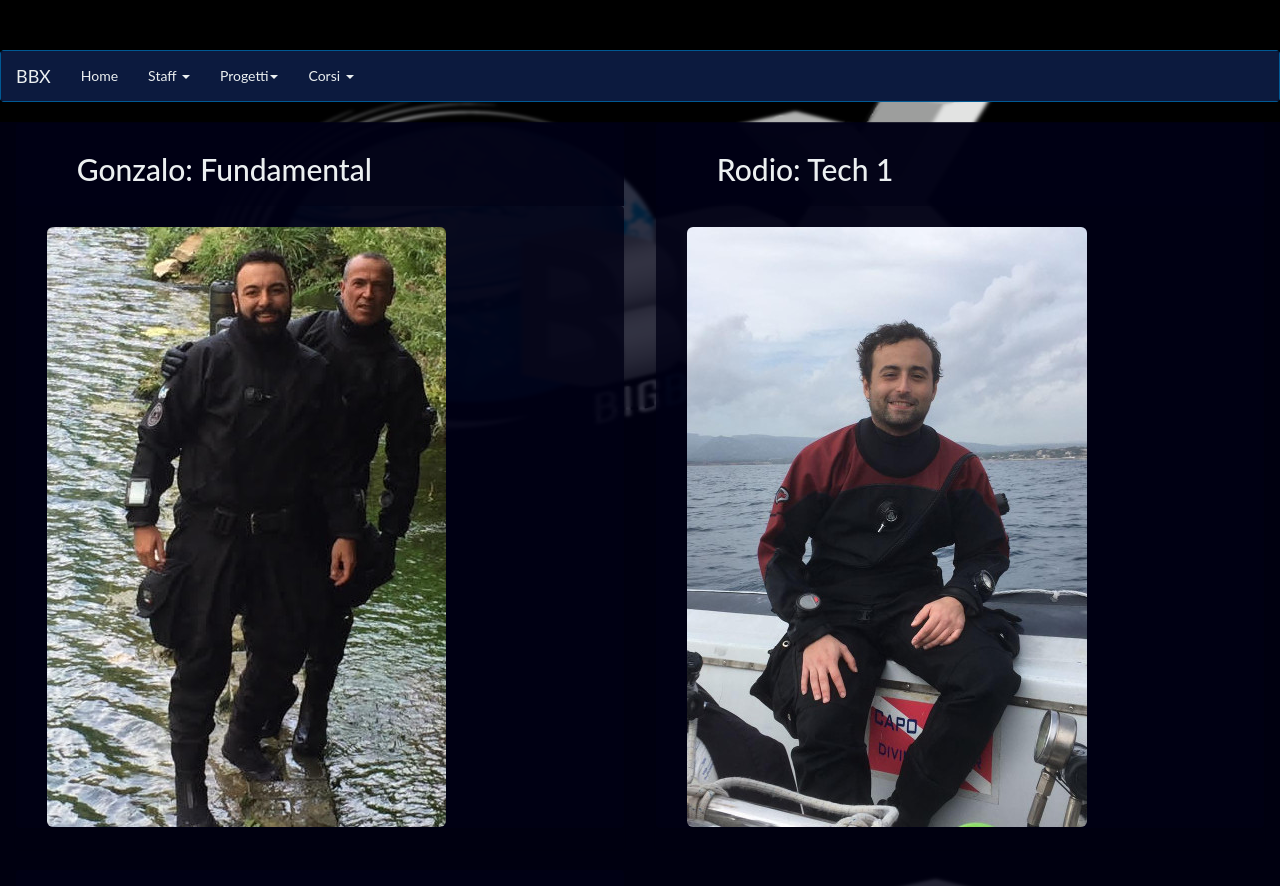
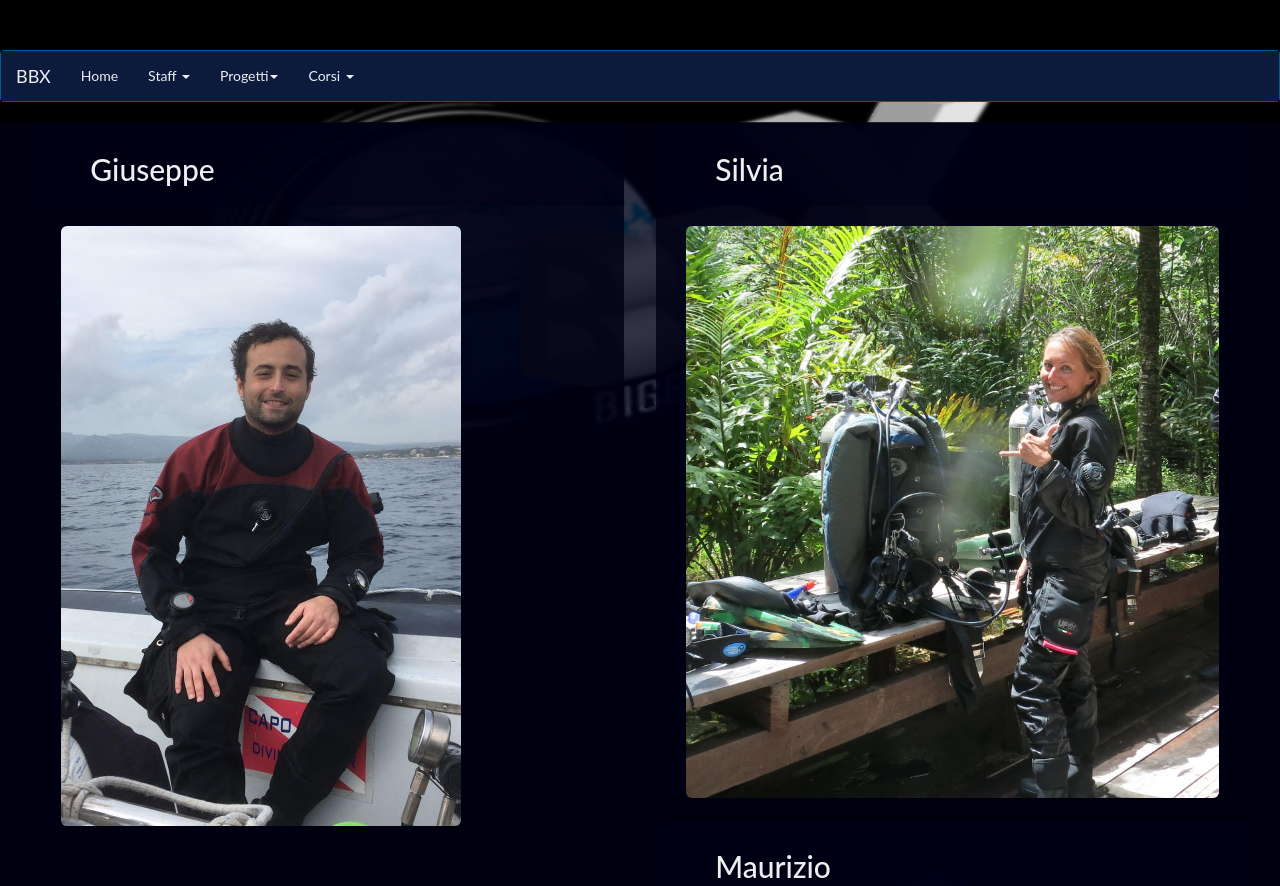
Before and after one commit to nicolarossi/BBX, a plain HTML site: page WebContent/associati.html in a window 1280 px wide. Shown: the top 886 px of the page. Drawn offline with nearby package versions, Linux system fonts and the light colour scheme.

Commit message:
changed staff picture added tool for automated generation of associati

```diff
--- a/WebContent/associati.html
+++ b/WebContent/associati.html
@@ -44,6 +44,9 @@ and open the template in the editor.
 
 <script src="src/slider.js"></script>
 
+<script src="src/mapping_associati.js"></script>
+<script src="src/associati.js"></script>
+
 <link rel="stylesheet" href="css/theme.css">
 <style>
 body {
@@ -58,9 +61,10 @@ body {
 }
 </style>
 <script>
-	$(document).ready(function() {
-		//carousel();
-	});
+  $(document).ready(function() {
+  load_associati();
+  //carousel();
+  });
 </script>
 </head>
 <body>
@@ -122,49 +126,9 @@ body {
 	</nav>
 	<div class="container-fluid">
 	  <!-- -->
-	  		<div class="row">
-			<div class="col-sm-6" >
-				<div class="panel panel-transparent">
-					<div class="panel-heading">
-						<h2>Gonzalo: Fundamental</h2>
-					</div>
-					<div class="panel panel-body">
-						<img class="img img-responsive img-rounded"
-							src="images/associati/gonzalo.jpg">
-					</div>
-				</div>
-			</div>
-
-			<div class="col-sm-6" id="antonio">
-				<div class="panel panel-transparent">
-					<div class="panel-heading">
-						<h2>Rodio: Tech 1</h2>
-					</div>
-					<div class="panel panel-body">
-						<img class="img img-responsive img-rounded"
-							src="images/associati/rodio.jpg">
-					</div>
-				</div>
-			</div>
-		</div>
+	  <div id="associati">
+	  </div>
 	  <!-- -->
-	  		<div class="row">
-			<div class="col-sm-6" >
-				<div class="panel panel-transparent">
-					<div class="panel-heading">
-						<h2>Nicola: Rec 3</h2>
-					</div>
-					<div class="panel panel-body">
-						<img class="img img-responsive img-rounded"
-							src="images/associati/nicola.jpg">
-					</div>
-				</div>
-			</div>
-		</div>
-
-
-
-
 	</div>
 
 
--- /dev/null
+++ b/WebContent/src/associati.js
@@ -0,0 +1,23 @@
+
+function load_associati() {
+    for (var i=0;i<associati.length;i++) {
+	var socio=associati[i];
+	/**/
+
+	var el = $("<div class='col-sm-6'></div>");
+	var panel = $("<div class='panel panel-transparent'></div>");
+
+	var header=$("<div class='panel-heading'></div>");
+	header.html("<strong><h2>"+socio.name+"</h2></strong>");
+
+	var body=$("<div class='panel-body'></div>");
+	body.html("<img class='img img-responsive img-rounded' src='"+socio.image+"'>");
+
+	panel.append(header,body);
+
+	el.append(panel);
+
+	/**/
+	$("#associati").append(el);
+    }
+}
--- /dev/null
+++ b/WebContent/src/mapping_associati.js
@@ -0,0 +1,32 @@
+var associati=[
+    { name : "Giuseppe" ,
+      level : "Tech 2",
+      image : "images/associati/rodio.jpg",
+      female : "false"
+    }
+    , { name : "Silvia" ,
+	level : "Fundamental",
+	image : "images/associati/Silvia_Mastrocesare.jpg",
+	female : "false"
+      }
+    , { name : "Maurizio" ,
+	level : "Fundamental",
+	image : "images/associati/Maurizio.jpg",
+	female : "false"
+      }
+    , { name : "Eugenia" ,
+	level : "Fundamental",
+	image : "images/associati/eugenia.jpg",
+	female : "false"
+      }
+    , { name : "Gonzalo" ,
+	level : "Fundamental",
+	image : "images/associati/gonzalo.jpg",
+	female : "false"
+      }
+    , { name : "Nicola" ,
+	level : "Rec 3",
+	image : "images/associati/nicola.jpg",
+	female : "false"
+      }
+];
```
Also changed, not shown: WebContent/staff.html (+34 -8 lines), WebContent/images/__TYRRHENIAN_SEA/Social Profile Pic/TYRRHENIAN SEA-01.png (added), WebContent/images/__TYRRHENIAN_SEA/Transparent Background/Black GUE text/TYRRHENIAN SEA-02.png (added), WebContent/images/__TYRRHENIAN_SEA/Transparent Background/White GUE text/TYRRHENIAN SEA-02.png (added), WebContent/images/__TYRRHENIAN_SEA/White Background/TYRRHENIAN SEA-02.png (added), WebContent/images/associati/Maurizio.jpg (added), WebContent/images/associati/Silvia_Mastrocesare.jpg (added), WebContent/images/associati/eugenia.jpg (added), WebContent/images/staff/andrea_d_ambrosi.jpg, WebContent/images/staff/claudio_provenzani.jpg, 3 other files.
